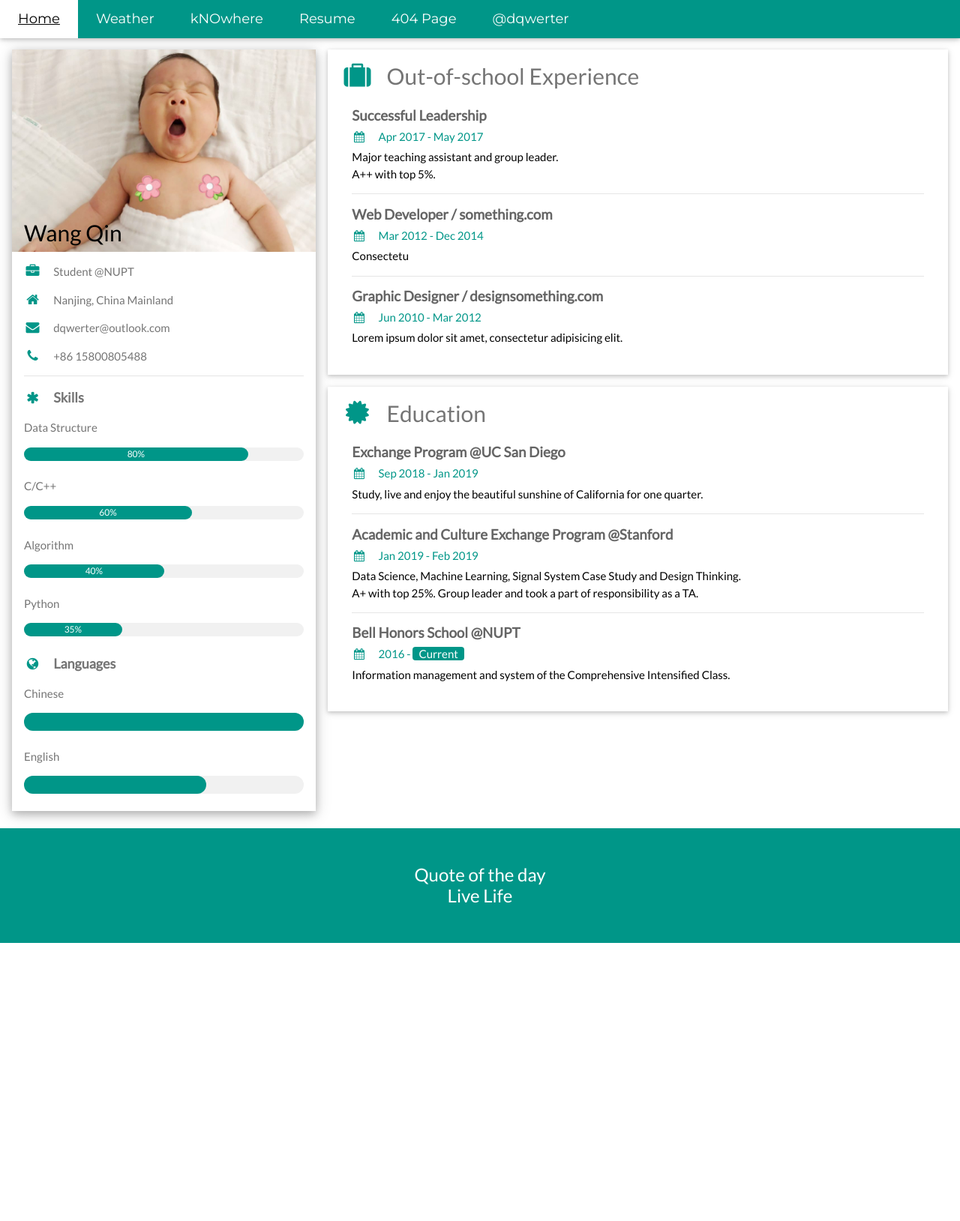
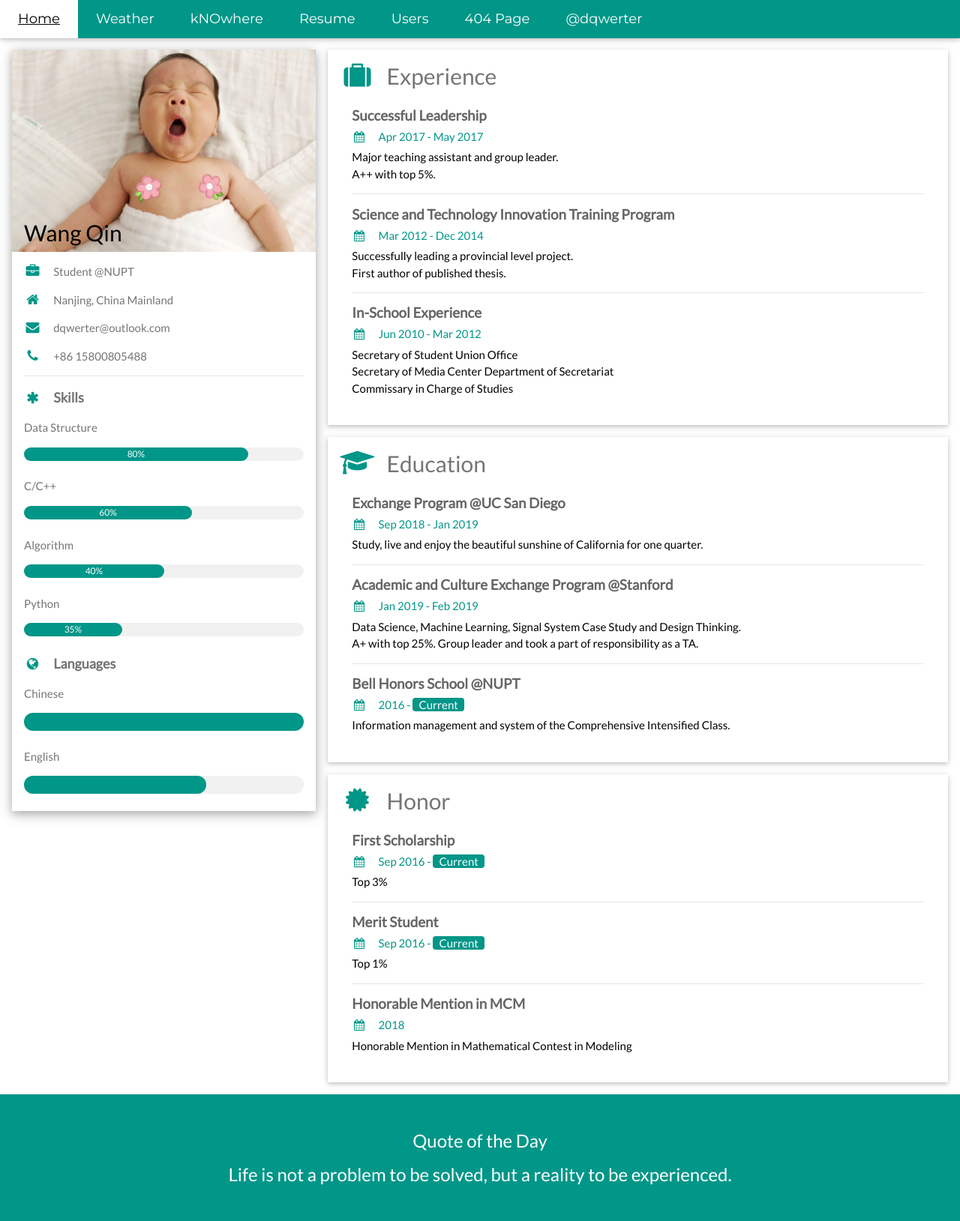
Before and after one commit to dqwerter/toyWebsite, a Node server app: page /resume in a window 1280 px wide. Shown: the whole page at 75% size. Before the commit the page ends 1258 px from the top, so only its background shows below. Run offline with Node 20, Linux system fonts and the light colour scheme.

Commit message:
add random quote

```diff
--- a/demo/website_db_initialize.sql
+++ b/demo/website_db_initialize.sql
@@ -10,7 +10,7 @@ CREATE TABLE IF NOT EXISTS users (
                                        id int(5) NOT NULL AUTO_INCREMENT,
                                        first_name varchar(255) NOT NULL,
                                        last_name varchar(255) NOT NULL,
-                                       position varchar(255) NOT NULL,
+                                       gender varchar(255) NOT NULL,
                                        number int(11) NOT NULL,
                                        image varchar(255) NOT NULL,
                                        user_name varchar(20) NOT NULL,
--- a/views/add-user.ejs
+++ b/views/add-user.ejs
@@ -19,7 +19,7 @@
                     <input type="number" class="form-control" name="number" id="number" placeholder="Number" required>
                 </div>
                 <div class="form-group col-md-4">
-                    <select id="position" name="position" class="form-control" required>
+                    <select id="gender" name="gender" class="form-control" required>
                         <option selected disabled>Gender</option>
                         <option>Male</option>
                         <option>Female</option>
--- a/views/edit-user.ejs
+++ b/views/edit-user.ejs
@@ -28,9 +28,9 @@
                     <input type="number" class="form-control" name="number" id="number" placeholder="Number" value="<%= user.number %>" required>
                 </div>
                 <div class="form-group col-md-6">
-                    <label for="position">Position</label>
-                    <select id="position" name="position" class="form-control" required>
-                        <option selected><%= user.position %></option>
+                    <label for="gender">Gender</label>
+                    <select id="gender" name="gender" class="form-control" required>
+                        <option selected><%= user.gender %></option>
                         <option>Male</option>
                         <option>Female</option>
                     </select>
--- a/views/partials/footer.ejs
+++ b/views/partials/footer.ejs
@@ -1,4 +1,28 @@
 <!-- Footer -->
 <footer class="w3-container w3-teal w3-center w3-padding-32">
-    <h2 class="w3-margin w3-xlarge">Quote of the day</br>Live Life</h2>
+    <h2 class="w3-margin w3-xlarge">Quote of the Day</h2>
+    <h2 id="footer-quote" class="w3-margin w3-xlarge">Live Life.</h2>
+    <script>
+        const footerQuoteList = [
+          'Think different.',
+          'Man - a being in search of meaning.',
+          'Space is the breath of art.',
+          'Interpretation is the revenge of the intellectual upon art.\n',
+          'Be yourself; everyone else is already taken.',
+          'A room without books is like a body without a soul.',
+          'If you tell the truth, you don\'t have to remember anything.',
+          'A friend is someone who knows all about you and still loves you.',
+          'Darkness cannot drive out darkness: only light can do that.',
+          'Without music, life would be a mistake.',
+          'Don\'t cry because it\'s over, smile because it happened.',
+          'Be the change that you wish to see in the world.',
+          'XD',
+          'Everything you can imagine is real.',
+          'Success is not final, failure is not fatal: it is the courage to continue that counts.',
+          'You may say I\'m a dreamer, but I\'m not the only one.',
+          'The opposite of love is not hate; it’s indifference.',
+          'Life is not a problem to be solved, but a reality to be experienced.',
+          'The journey of a thousand miles begins with one step.'];
+        document.getElementById('footer-quote').innerHTML = footerQuoteList[Math.floor(Math.random()*footerQuoteList.length)];
+    </script>
 </footer>
--- a/views/partials/header.ejs
+++ b/views/partials/header.ejs
@@ -60,6 +60,7 @@
         <a href="/weather" id="link1" class="w3-bar-item w3-button w3-hide-small w3-padding-large w3-hover-white">Weather</a>
         <a href="/knowhere" id="link2" class="w3-bar-item w3-button w3-hide-small w3-padding-large w3-hover-white">kNOwhere</a>
         <a href="/resume" id="link3" class="w3-bar-item w3-button w3-hide-small w3-padding-large w3-hover-white">Resume</a>
+        <a href="/user" id="link4" class="w3-bar-item w3-button w3-hide-small w3-padding-large w3-hover-white">Users</a>
         <a href="/404" id="link4" class="w3-bar-item w3-button w3-hide-small w3-padding-large w3-hover-white">404 Page</a>
         <a href="https://github.com/dqwerter" target="_blank" id="link5" class="w3-bar-item w3-button w3-hide-small w3-padding-large w3-hover-white">@dqwerter</a>
     </div>
@@ -69,6 +70,7 @@
         <a href="/weather" class="w3-bar-item w3-button w3-padding-large">Weather</a>
         <a href="/knowhere" class="w3-bar-item w3-button w3-padding-large">kNOwhere</a>
         <a href="/resume" class="w3-bar-item w3-button w3-padding-large">Resume</a>
+        <a href="/user" class="w3-bar-item w3-button w3-padding-large">Users</a>
         <a href="/404" class="w3-bar-item w3-button w3-padding-large">404 Page</a>
         <a href="https://github.com/dqwerter" class="w3-bar-item w3-button w3-padding-large">@dqwerter</a>
     </div>
--- a/views/resume.ejs
+++ b/views/resume.ejs
@@ -71,7 +71,7 @@
 
             <div class="w3-container w3-card w3-white w3-margin-bottom">
                 <h2 class="w3-text-grey w3-padding-16"><i class="fa fa-suitcase fa-fw w3-margin-right w3-xxlarge w3-text-teal">
-                    </i>Out-of-school Experience</h2>
+                    </i>Experience</h2>
                 <div class="w3-container">
                     <h5 class="w3-opacity"><b>Successful Leadership</b></h5>
                     <h6 class="w3-text-teal"><i class="fa fa-calendar fa-fw w3-margin-right"></i>Apr 2017 - May 2017</h6>
@@ -80,20 +80,21 @@
                     <hr>
                 </div>
                 <div class="w3-container">
-                    <h5 class="w3-opacity"><b>Web Developer / something.com</b></h5>
+                    <h5 class="w3-opacity"><b>Science and Technology Innovation Training Program</b></h5>
                     <h6 class="w3-text-teal"><i class="fa fa-calendar fa-fw w3-margin-right"></i>Mar 2012 - Dec 2014</h6>
-                    <p>Consectetu</p>
+                    <p>Successfully leading a provincial level project.<br>First author of published thesis.</p>
                     <hr>
                 </div>
                 <div class="w3-container">
-                    <h5 class="w3-opacity"><b>Graphic Designer / designsomething.com</b></h5>
+                    <h5 class="w3-opacity"><b>In-School Experience</b></h5>
                     <h6 class="w3-text-teal"><i class="fa fa-calendar fa-fw w3-margin-right"></i>Jun 2010 - Mar 2012</h6>
-                    <p>Lorem ipsum dolor sit amet, consectetur adipisicing elit. </p><br>
+                    <p>Secretary of Student Union Office<br>Secretary of Media Center Department of Secretariat<br>
+                        Commissary in Charge of Studies</p><br>
                 </div>
             </div>
 
-            <div class="w3-container w3-card w3-white">
-                <h2 class="w3-text-grey w3-padding-16"><i class="fa fa-certificate fa-fw w3-margin-right w3-xxlarge w3-text-teal">
+            <div class="w3-container w3-card w3-white w3-margin-bottom">
+                <h2 class="w3-text-grey w3-padding-16"><i class="fa fa-graduation-cap fa-fw w3-margin-right w3-xxlarge w3-text-teal">
                     </i>Education</h2>
                 <div class="w3-container">
                     <h5 class="w3-opacity"><b>Exchange Program @UC San Diego</b></h5>
@@ -115,6 +116,29 @@
                 </div>
             </div>
 
+            <div class="w3-container w3-card w3-white w3-margin-bottom">
+                <h2 class="w3-text-grey w3-padding-16">
+                    <i class="fa fa-certificate fa-fw w3-margin-right w3-xxlarge w3-text-teal"></i>Honor</h2>
+                <div class="w3-container">
+                    <h5 class="w3-opacity"><b>First Scholarship</b></h5>
+                    <h6 class="w3-text-teal"><i class="fa fa-calendar fa-fw w3-margin-right"></i>Sep 2016 - <span class="w3-tag w3-teal w3-round">Current</span></h6>
+                    <p>Top 3%</p>
+                    <hr>
+                </div>
+                <div class="w3-container">
+                    <h5 class="w3-opacity"><b>Merit	Student</b></h5>
+                    <h6 class="w3-text-teal"><i class="fa fa-calendar fa-fw w3-margin-right"></i>Sep 2016 - <span class="w3-tag w3-teal w3-round">Current</span></h6>
+                    <p>Top 1%</p>
+                    <hr>
+                </div>
+                <div class="w3-container">
+                    <h5 class="w3-opacity"><b>Honorable Mention in MCM</b></h5>
+                    <h6 class="w3-text-teal"><i class="fa fa-calendar fa-fw w3-margin-right"></i>2018</h6>
+                    <p>Honorable Mention in Mathematical Contest in Modeling</p><br>
+                </div>
+            </div>
+
+
             <!-- End Right Column -->
         </div>
 
--- a/views/weather.ejs
+++ b/views/weather.ejs
@@ -18,7 +18,7 @@
 </header>
 
 
-<!--<% include partials/footer.ejs %>-->
+<% include partials/footer.ejs %>
 
 
 </body>
```
Also changed, not shown: routes/user.js (+5 -5 lines), routes/weather.js (+22 -24 lines), views/manage-user.ejs (+5 -5 lines).
